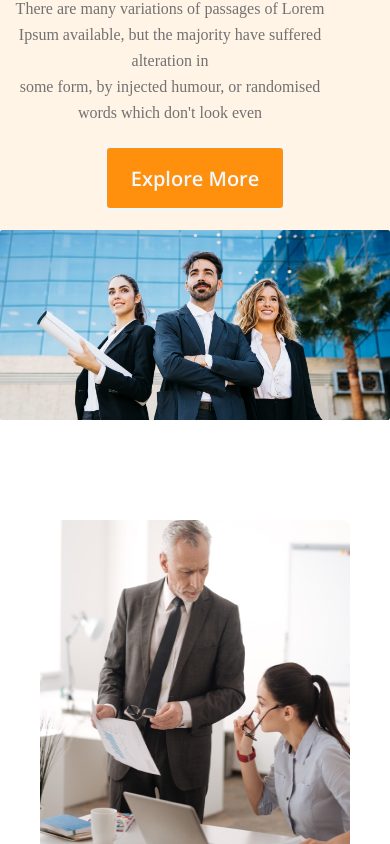
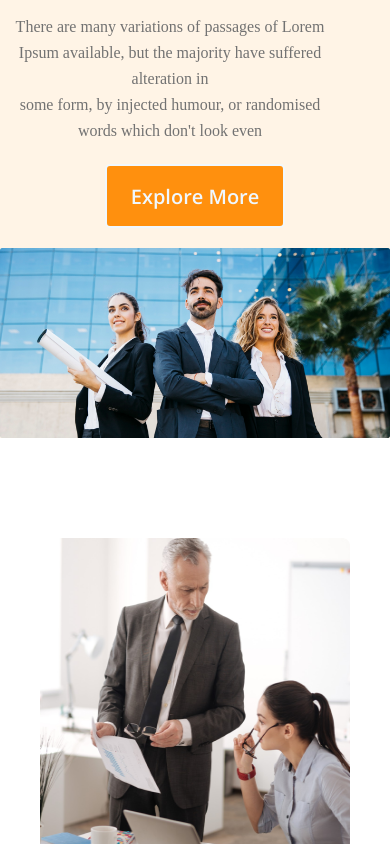
Before and after one commit to tanvir-miraz49198/architects, a plain HTML site: page index.html in a window 390 px wide. Shown: the part 514-1358 px from the top of the page. Drawn offline with nearby package versions, Linux system fonts and the light colour scheme.

Commit message:
fix padding again

```diff
--- a/styles/style.css
+++ b/styles/style.css
@@ -277,7 +277,7 @@ margin-top: 8%;
         margin-bottom: 5%;
     }
     .item-list, .desc-text2{
-        padding: 2px 50px 0 0;
+        padding: 20px 50px 0 0;
     }
     .poster img{
         width: 100%;
```
